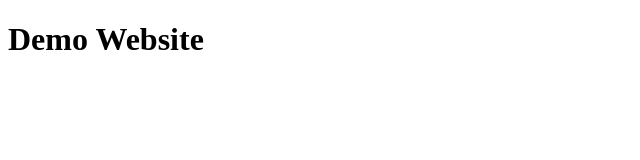
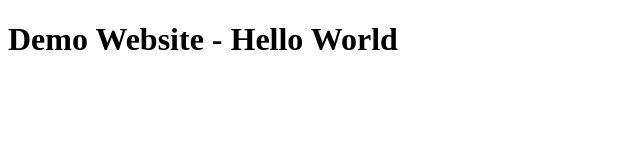
Before and after one commit to lopytech/lopytech-website, a plain HTML site: page index.html in a window 1280 px wide. Shown: the whole page, without its empty margins (0-640 px from the left). Drawn offline with Linux system fonts and the light colour scheme.

Commit message:
Update index.html

```diff
--- a/index.html
+++ b/index.html
@@ -6,6 +6,6 @@
     <title>Demo</title>
   </head>
   <body>
-    <h1>Demo Website</h1>
+    <h1>Demo Website - Hello World</h1>
   </body>
 </html>
```
